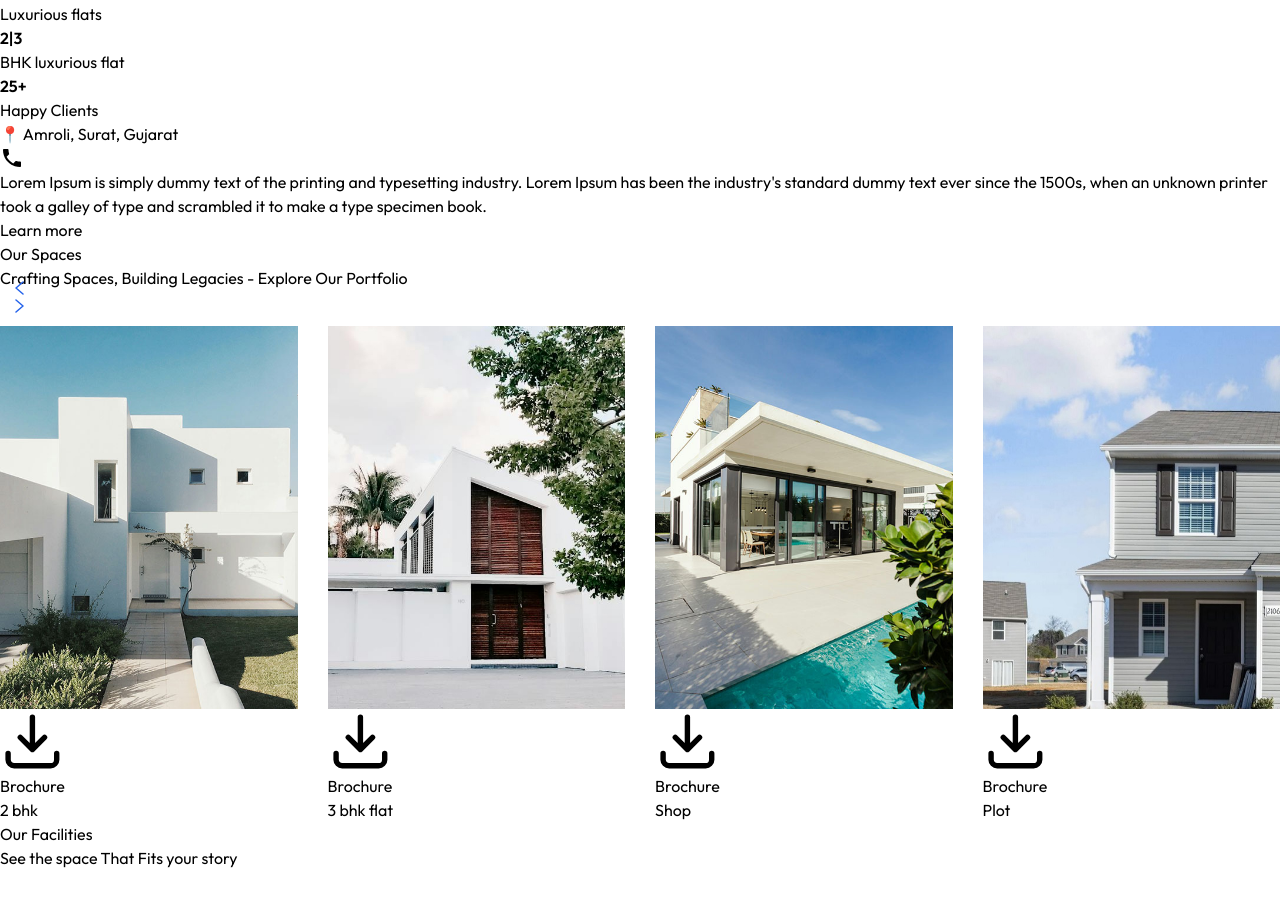
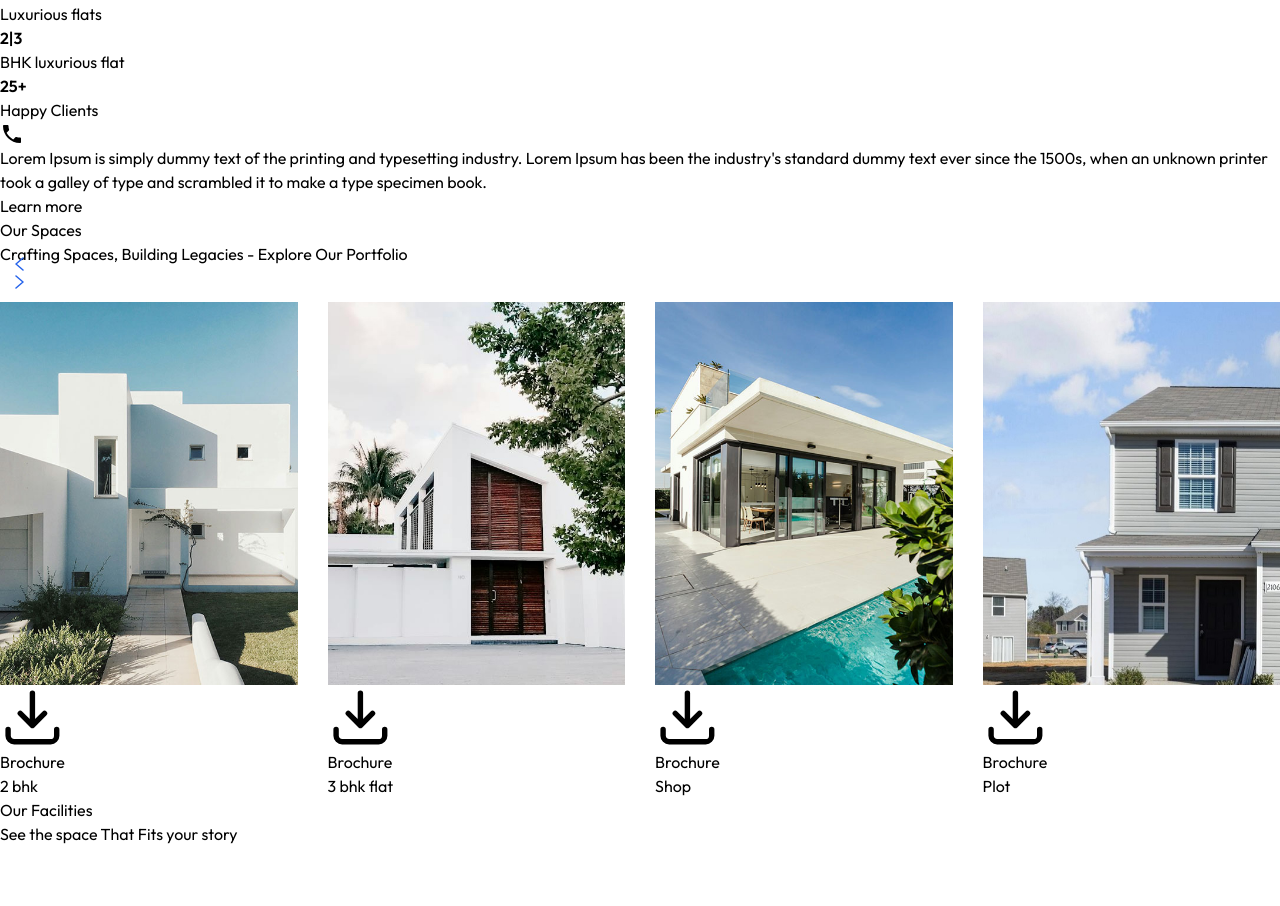
Before and after one commit to CodeWithShubham-svg/realestate, a React (Vite) app: page / in a window 1280 px wide. Shown: the part 1360-2266 px from the top of the page. Built offline with nearby package versions, Linux system fonts and the light colour scheme.

Commit message:
Update About.jsx

```diff
--- a/src/components/About.jsx
+++ b/src/components/About.jsx
@@ -37,7 +37,6 @@ const About = () => {
 
     <div className='mt-5'>
         <div className='flex gap-2'>
-   <p className='mb-2 text-[15px] md:font-3xl text-black text-start bg-blue-300 px-3 py-2 w-2/3 border-blue-600 border rounded-full font-semibold address sm:w-1/2'><b>📍</b> <span>Amroli, Surat, Gujarat</span> </p>
     <p className='mb-2 text-[15px] md:font-3xl text-white text-start bg-blue-300 px-3 py-2 w-2/3 border-blue-600 border rounded-full font-semibold contact sm:w-1/6 flex'><span><svg
             xmlns="http://www.w3.org/2000/svg"
             width="24"
```
